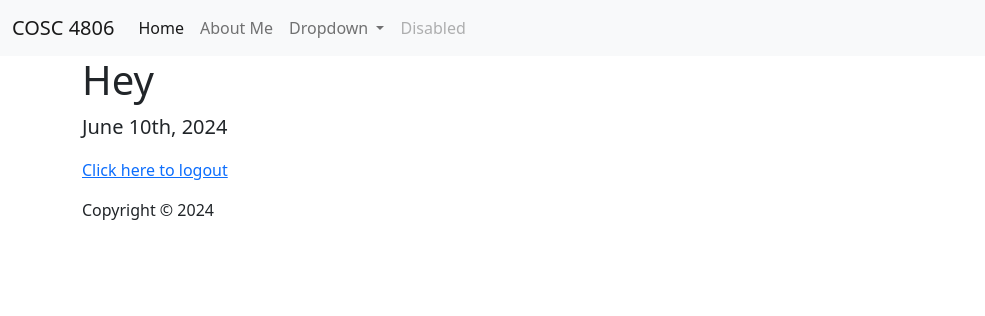
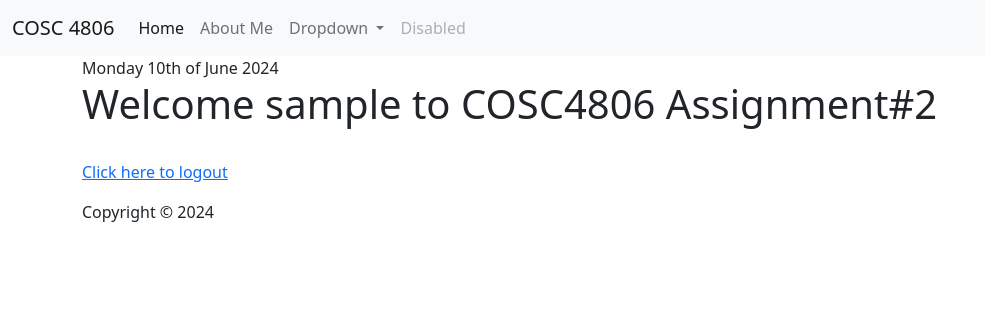
Before and after one commit to zMollaz/COSC4806-Assignment3, a PHP site: page /home in a window 1280 px wide. Shown: the top 316 px of the page, without its empty margins (0-985 px from the left). Run offline with PHP 8.4, Linux system fonts and the light colour scheme; the visitor is signed in with stand-in values (Sample User, id 1); data that the repository does not hold is empty.

Commit message:
Migrated code for index view from prev assignment

```diff
--- a/app/views/home/index.php
+++ b/app/views/home/index.php
@@ -3,8 +3,10 @@
     <div class="page-header" id="banner">
         <div class="row">
             <div class="col-lg-12">
-                <h1>Hey</h1>
-                <p class="lead"> <?= date("F jS, Y"); ?></p>
+                <?php echo date("l jS \of F Y") .
+                '<h1>Welcome ' . $_SESSION["username"] . ' to COSC4806 Assignment#2</h1>'
+                ?>
+                <br>
             </div>
         </div>
     </div>
```
Also changed, not shown: .htaccess (added).
